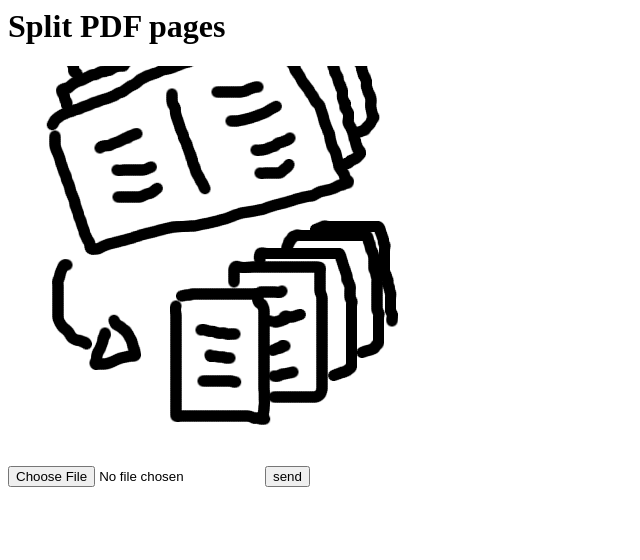
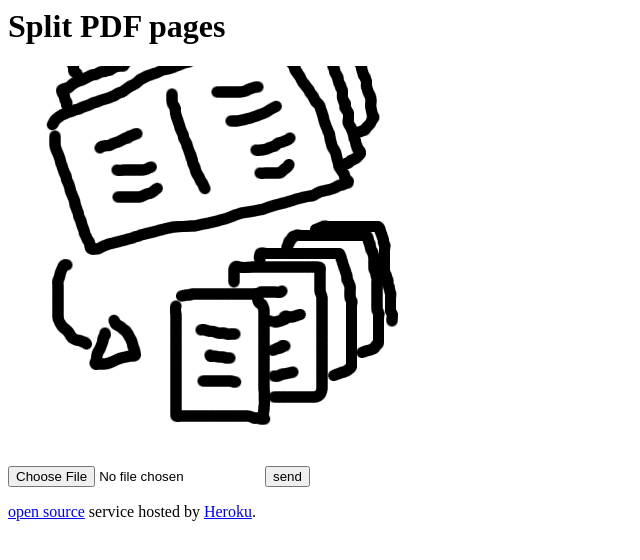
Before and after one commit to fiatjaf/splitpages, a website: page public/index.html in a window 1280 px wide. Shown: the whole page, without its empty margins (0-640 px from the left). Drawn offline with Linux system fonts and the light colour scheme.

Commit message:
thank heroku.

```diff
--- a/public/index.html
+++ b/public/index.html
@@ -14,5 +14,7 @@
     <button type=submit>send</button>
   </form>
 
+  <a href=https://github.com/fiatjaf/splitpages>open source</a> service hosted by <a href="https://heroku.com">Heroku</a>.
+
 </body>
 </html>
```
